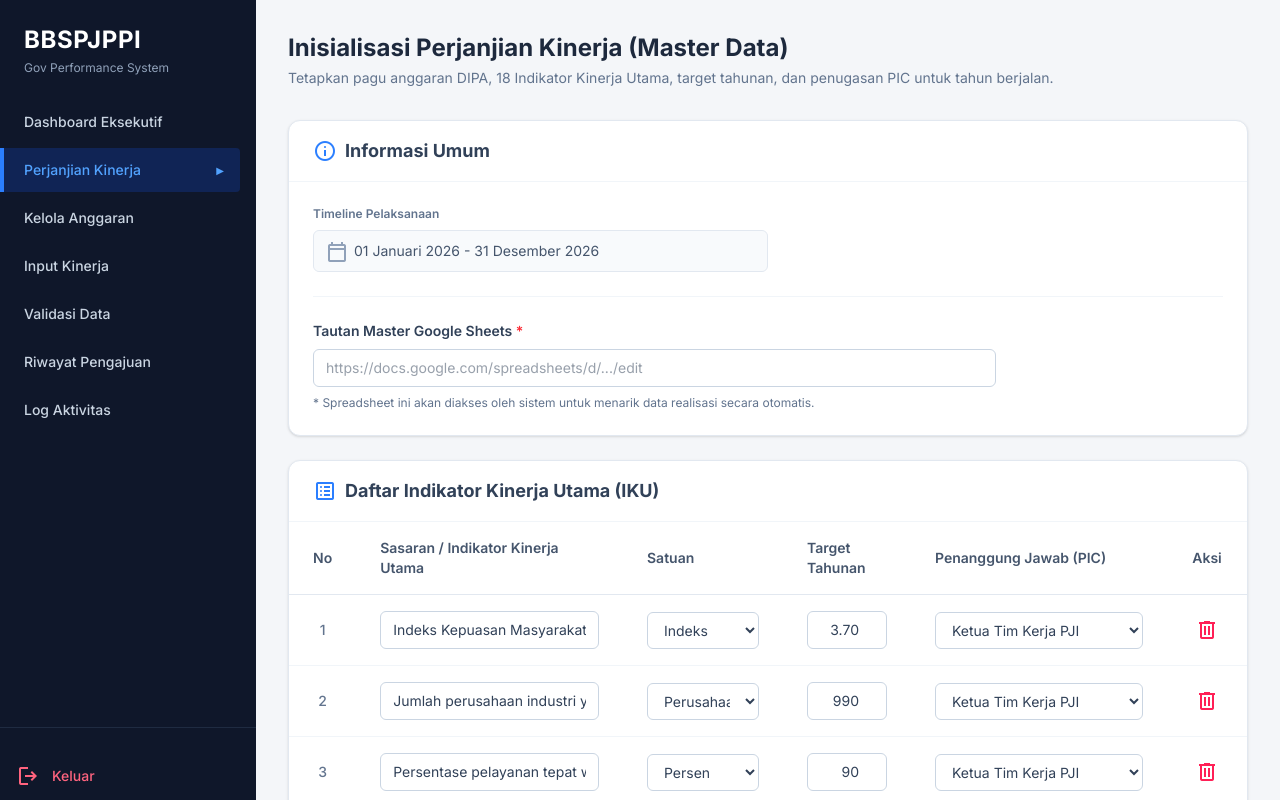
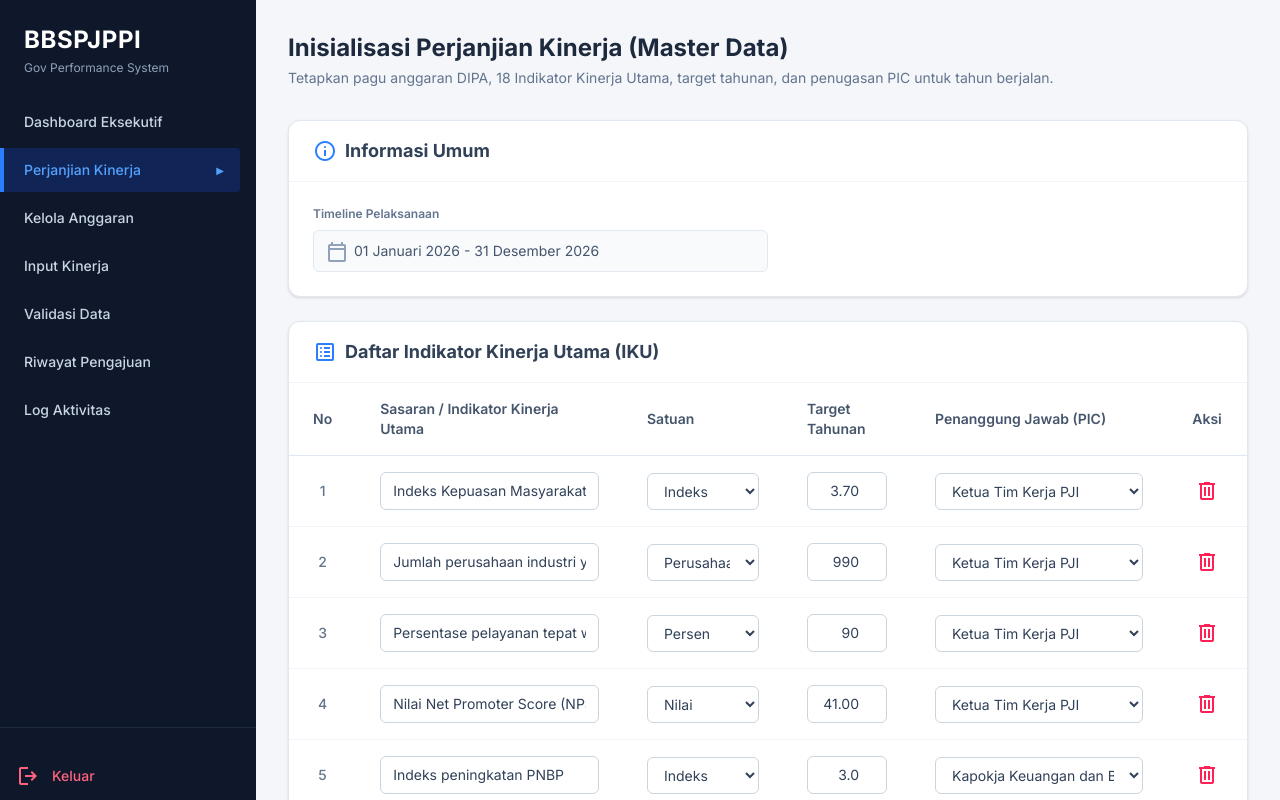
Before and after one commit to KinRajasa/bbspjppi-gov-performance, a Next.js app: page /perjanjian-kinerja in a window 1280 px wide. Shown: the top 800 px of the page. Built offline with nearby package versions, Linux system fonts and the light colour scheme.

Commit message:
refactor: hapus input link Google Sheets dari halaman Master Data IKU

```diff
--- a/app/(dashboard)/perjanjian-kinerja/page.tsx
+++ b/app/(dashboard)/perjanjian-kinerja/page.tsx
@@ -11,9 +11,6 @@ export default function PerjanjianKinerjaPage() {
     { id: 4, sasaran: 'Nilai Net Promoter Score (NPS)', satuan: 'Nilai', target: '41.00', pic: 'Ketua Tim Kerja PJI' },
     { id: 5, sasaran: 'Indeks peningkatan PNBP', satuan: 'Indeks', target: '3.0', pic: 'Kapokja Keuangan dan BMN' },
   ]);
-
-  // State untuk menyimpan link master Google Sheets
-  const [sheetUrl, setSheetUrl] = useState('');
 
   // Fungsi untuk menambah baris kosong
   const handleAddRow = () => {
@@ -58,7 +55,6 @@ export default function PerjanjianKinerjaPage() {
             <span className="material-symbols-outlined text-blue-500 text-[20px]">info</span>
             <h3 className="font-bold text-slate-700 text-lg">Informasi Umum</h3>
           </div>
-
           <div className="p-6">
             <label className="block text-xs font-semibold text-slate-500 mb-2">Timeline Pelaksanaan</label>
             <div className="relative w-1/2">
@@ -69,24 +65,6 @@ export default function PerjanjianKinerjaPage() {
                 value="01 Januari 2026 - 31 Desember 2026"
                 className="w-full bg-slate-50 border border-slate-200 text-slate-600 text-sm rounded-md pl-10 pr-4 py-2.5 outline-none cursor-not-allowed"
               />
-            </div>
-
-            {/* TAMBAHAN KOTAK INPUT URL GOOGLE SHEETS */}
-            <div className="mt-6 border-t border-slate-100 pt-6">
-              <label className="block text-sm font-semibold text-slate-700 mb-2">
-                Tautan Master Google Sheets <span className="text-red-500">*</span>
-              </label>
-              <input
-                type="url"
-                className="w-full lg:w-3/4 border border-slate-300 rounded-md px-3 py-2 text-sm text-slate-700 outline-none focus:border-blue-500 focus:ring-1 focus:ring-blue-500 transition"
-                placeholder="https://docs.google.com/spreadsheets/d/.../edit"
-                value={sheetUrl}
-                onChange={(e) => setSheetUrl(e.target.value)}
-                required
-              />
-              <p className="text-xs text-slate-500 mt-2">
-                * Spreadsheet ini akan diakses oleh sistem untuk menarik data realisasi secara otomatis.
-              </p>
             </div>
           </div>
         </div>
```
